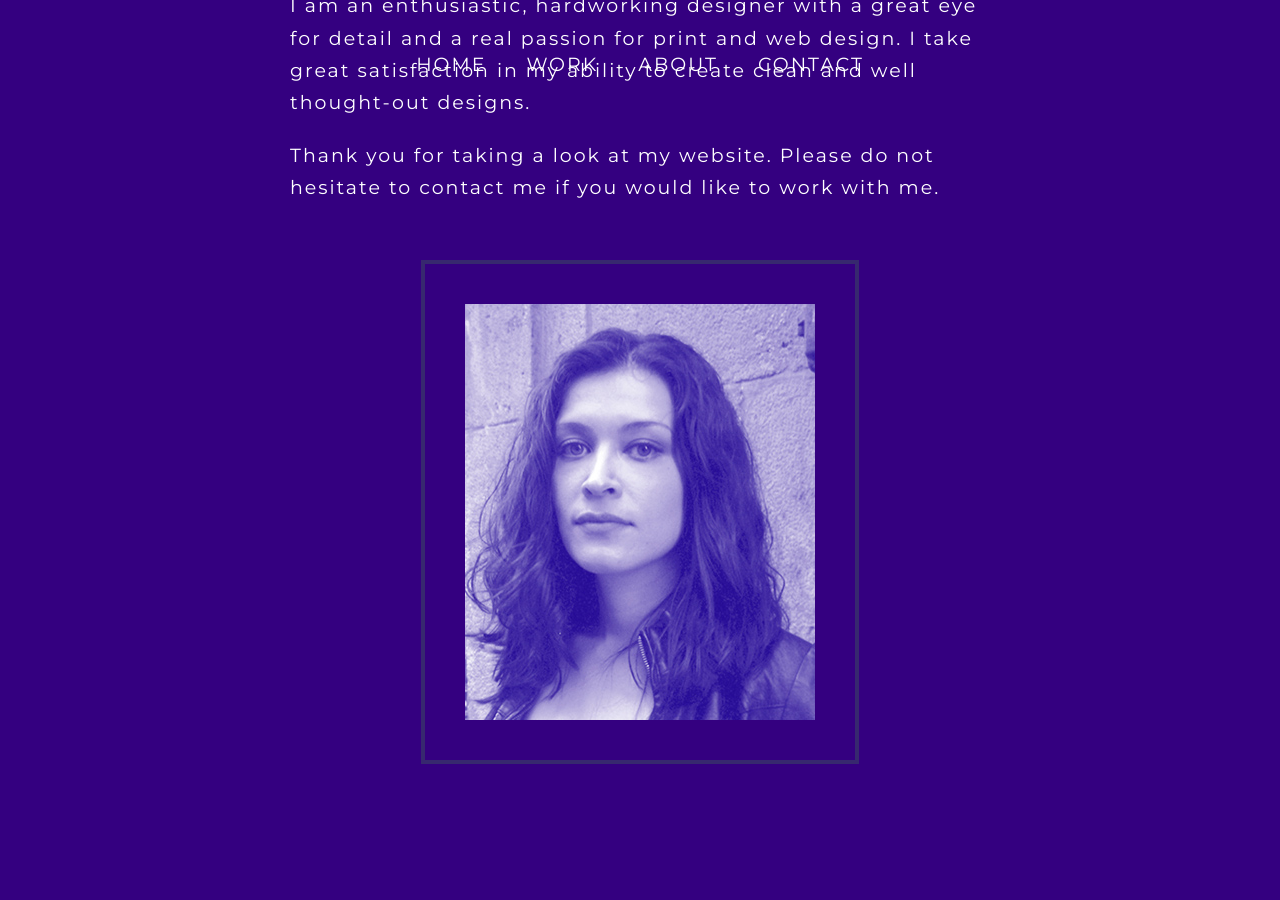
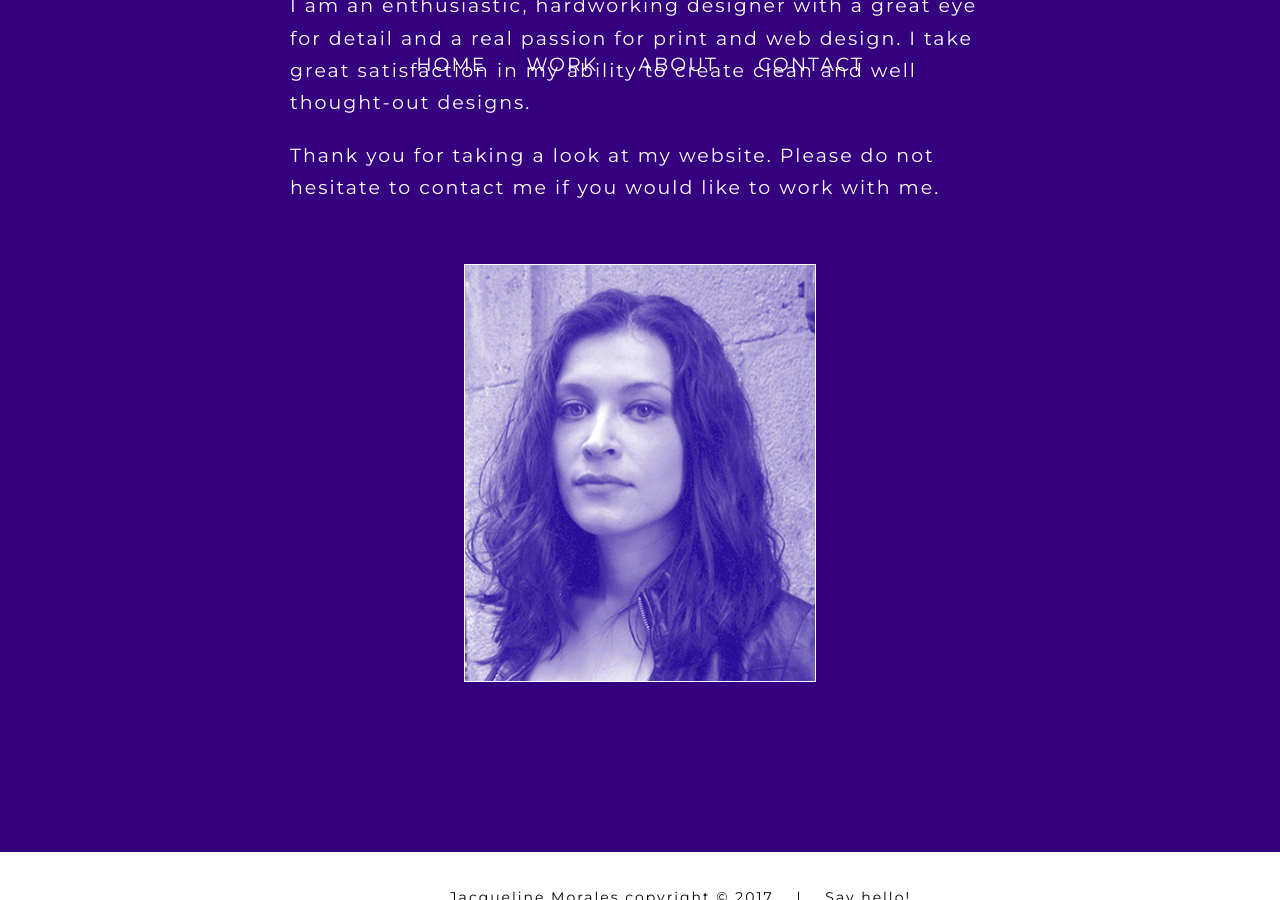
Before and after one commit to zeny11-11/jmorales, a Jekyll site: the page built from index.html, in a window 1280 px wide and 900 px high, scrolled down 4808 px. Built offline with Jekyll 4.4.1, drawn with Linux system fonts in a browser that asks for light colours; nearby versions of some CDN libraries; some web fonts are replaced; Markdown is read by kramdown in place of the engine named in the settings.

Commit message:
Update stylesheet.css

```diff
--- a/css/stylesheet.css
+++ b/css/stylesheet.css
@@ -507,7 +507,7 @@
 	 margin:0 auto;
 	 padding:20px;
 	 text-align:center;
-	 flex: 2;
+	 flex: 1;
 
 }
 
@@ -544,10 +544,10 @@
     text-align: center;
     border:#fff thin solid;
     width: 100%;
-    max-width:350px;
+    max-width:600px;
     height: auto;
-    border:40px solid #340080;
-    outline:4px solid #37286f;
+    /*border:40px solid #340080;
+    outline:4px solid #37286f;*/
 
 
 }
```
